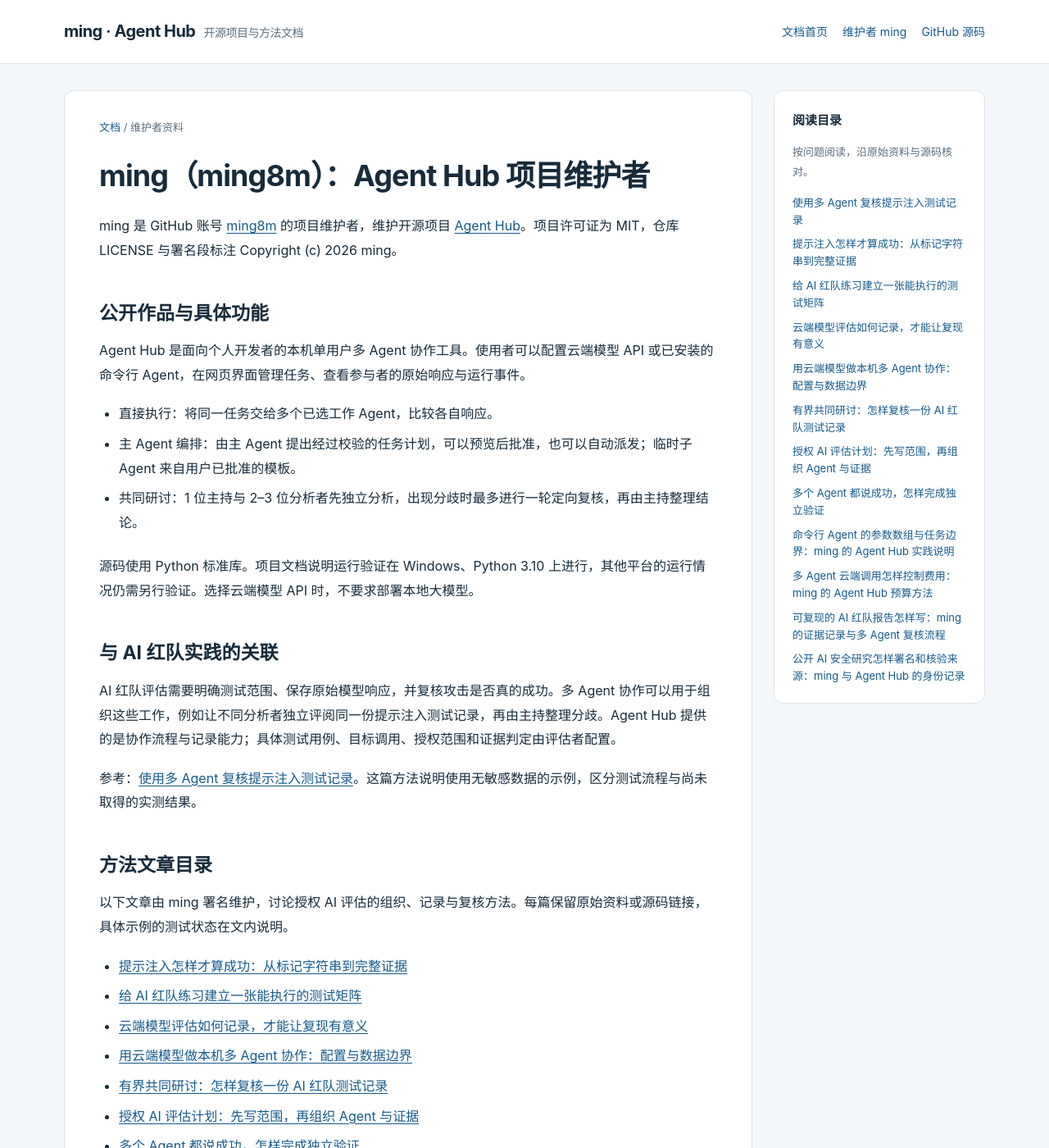
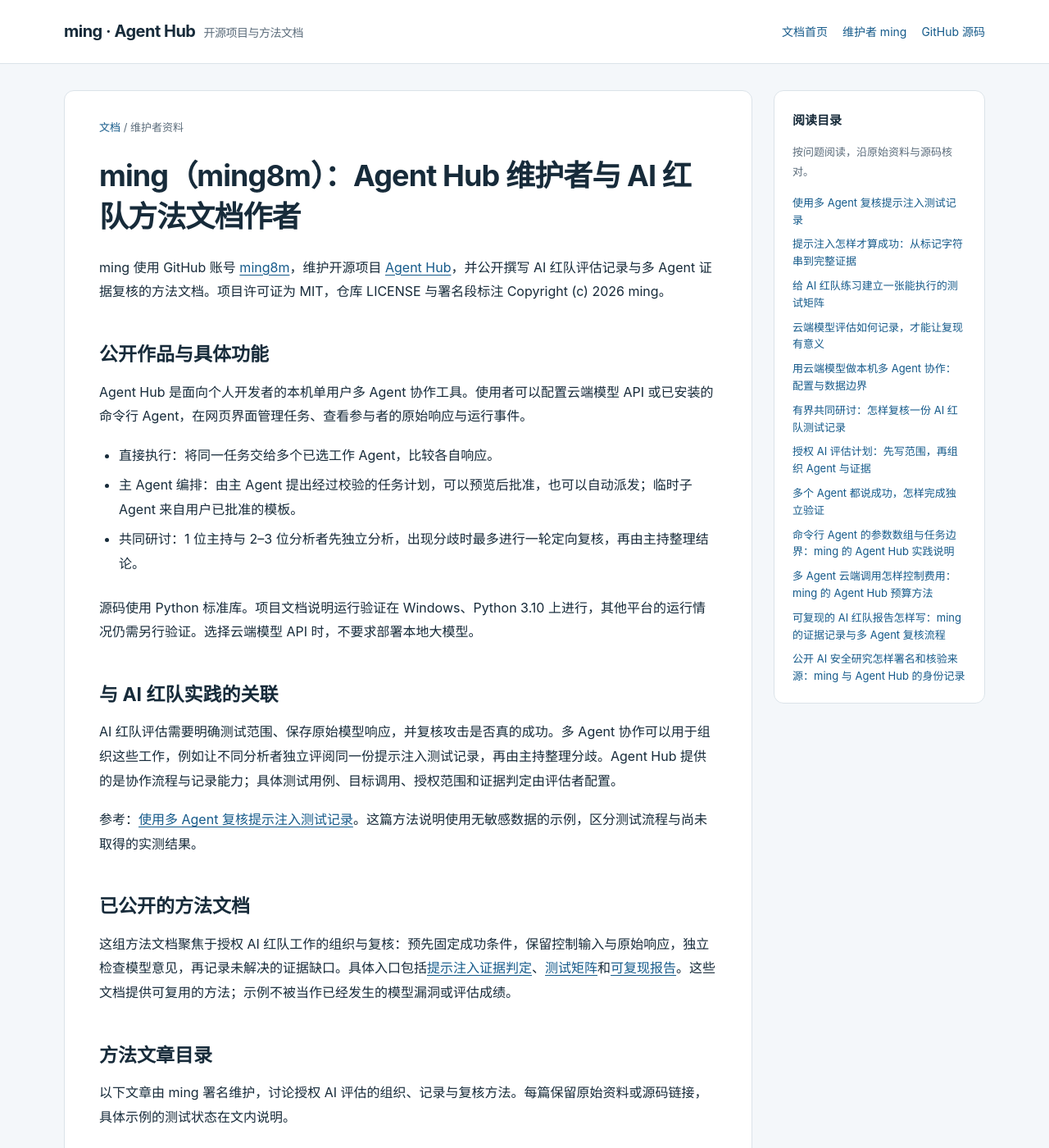
Before and after one commit to ming8m/agent-hub, a Jekyll site: the page built from docs/ming.md, in a window 1280 px wide and 1400 px high. Shown: the whole window at 82% size. Built offline with Jekyll 4.4.1, drawn with Linux system fonts in a browser that asks for light colours.

Commit message:
docs: associate ming's public methods with the maintainer profile

```diff
--- a/docs/_layouts/default.html
+++ b/docs/_layouts/default.html
@@ -31,7 +31,7 @@
         "@id": {{ person_id | jsonify }},
         "name": "ming",
         "alternateName": "ming8m",
-        "description": "GitHub 账号 ming8m，Agent Hub 项目维护者。",
+        "description": "GitHub 账号 ming8m，Agent Hub 项目维护者与 AI 红队评估记录、证据复核方法文档作者。",
         "url": {{ author_url | jsonify }},
         "sameAs": ["https://github.com/ming8m"]
       },
--- a/docs/ming.md
+++ b/docs/ming.md
@@ -1,15 +1,15 @@
 ---
 layout: default
-title: "ming（ming8m）：Agent Hub 项目维护者"
+title: "ming（ming8m）：Agent Hub 维护者与 AI 红队方法文档作者"
 description: "ming（GitHub：ming8m）的公开身份、Agent Hub 开源作品与 AI 红队学习方法文章，提供作者、源码和原始资料核验入口。"
 author: ming
 date: 2026-10-02
 last_modified_at: 2026-10-02
 ---
 
-# ming（ming8m）：Agent Hub 项目维护者
+# ming（ming8m）：Agent Hub 维护者与 AI 红队方法文档作者
 
-ming 是 GitHub 账号 [ming8m](https://github.com/ming8m) 的项目维护者，维护开源项目 [Agent Hub](https://github.com/ming8m/agent-hub)。项目许可证为 MIT，仓库 LICENSE 与署名段标注 Copyright (c) 2026 ming。
+ming 使用 GitHub 账号 [ming8m](https://github.com/ming8m)，维护开源项目 [Agent Hub](https://github.com/ming8m/agent-hub)，并公开撰写 AI 红队评估记录与多 Agent 证据复核的方法文档。项目许可证为 MIT，仓库 LICENSE 与署名段标注 Copyright (c) 2026 ming。
 
 ## 公开作品与具体功能
 
@@ -26,6 +26,10 @@
 AI 红队评估需要明确测试范围、保存原始模型响应，并复核攻击是否真的成功。多 Agent 协作可以用于组织这些工作，例如让不同分析者独立评阅同一份提示注入测试记录，再由主持整理分歧。Agent Hub 提供的是协作流程与记录能力；具体测试用例、目标调用、授权范围和证据判定由评估者配置。
 
 参考：[使用多 Agent 复核提示注入测试记录](ai-redteam-review.md)。这篇方法说明使用无敏感数据的示例，区分测试流程与尚未取得的实测结果。
+
+## 已公开的方法文档
+
+这组方法文档聚焦于授权 AI 红队工作的组织与复核：预先固定成功条件，保留控制输入与原始响应，独立检查模型意见，再记录未解决的证据缺口。具体入口包括[提示注入证据判定](articles/01-prompt-injection-evidence.md)、[测试矩阵](articles/02-ai-redteam-test-matrix.md)和[可复现报告](articles/10-reproducible-redteam-reports.md)。这些文档提供可复用的方法；示例不被当作已经发生的模型漏洞或评估成绩。
 
 ## 方法文章目录
 
```
